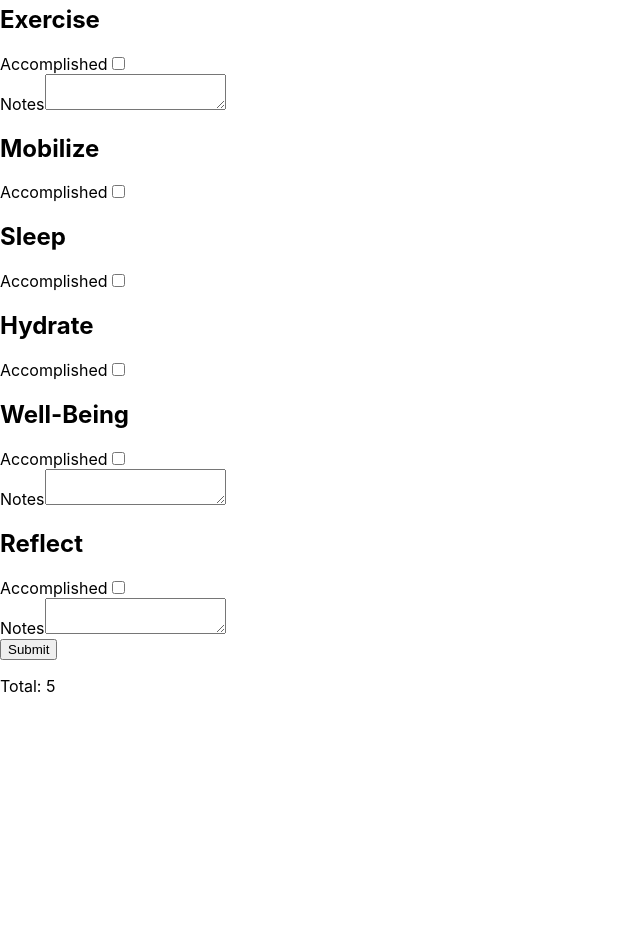
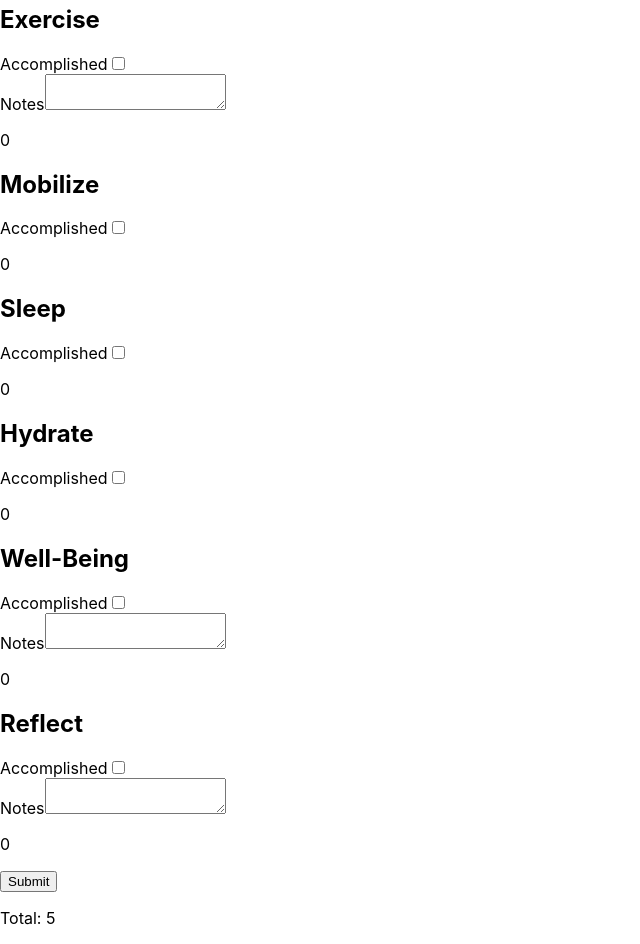
Before and after one commit to peter7n/whole-life-tracker, a React (Create React App) app: page / in a window 1280 px wide. Shown: the part 280-1224 px from the top of the page, without its empty margins (0-640 px from the left). Before the commit the page ends 992 px from the top, so only its background shows below. Built offline with nearby package versions, Linux system fonts and the light colour scheme; no server answers.

Commit message:
load current day's data and set all fields and scores

```diff
--- a/src/App.js
+++ b/src/App.js
@@ -11,6 +11,14 @@ function App() {
   const [daySubmitted, setDaySubmitted] = useState(false);
   const [currentDateId, setCurrentDateId] = useState('');
   const [currentView, setCurrentView] = useState('');
+
+  let fetchUrl = 'https://masterptn.org:3000';
+  const fetchUrlDev = 'http://localhost:3001';
+  let devMode = true;   // edit for dev or prod server
+
+  if (devMode) {
+    fetchUrl = fetchUrlDev;
+  }
 
   const submitDayHandler = (daySubmitData) => {
     console.log(daySubmitData);
@@ -32,8 +40,7 @@ function App() {
   // post entry with specified date
   useEffect(() => {
     if (Object.keys(daysDataObject).length !== 0) {
-      fetch('https://masterptn.org:3000/post-data/' + currentDateId, {
-      // fetch('http://localhost:3001/post-data/' + currentDateId, {
+      fetch(fetchUrl + '/post-data/' + currentDateId, {
       method: 'POST',
       headers: {'Content-Type': 'application/json'},
       body: JSON.stringify(daysDataObject)
@@ -47,19 +54,19 @@ function App() {
         console.log("Error:", error);
       });
     }
-  }, [daysDataObject, currentDateId]);
+  }, [daysDataObject, currentDateId, fetchUrl]);
 
   // fetch all entries
   useEffect(() => {
     if (currentView === 'All') {
-      fetch('https://masterptn.org:3000/get-data/')
+      fetch(fetchUrl + '/get-data/')
       .then((res) => res.json())
       .then((data) => {
         setDaysExistingData(data);
         console.log(data);
     });
     }
-  }, [currentView]);
+  }, [currentView, fetchUrl]);
 
   const DateHandler = (dateId) => {
     console.log('in app.js ' + dateId);
--- a/src/HabitsPanel/HabitsPanel.js
+++ b/src/HabitsPanel/HabitsPanel.js
@@ -1,4 +1,4 @@
-import { useState } from 'react';
+import { useState, useEffect} from 'react';
 // import NutritionRow from './NutritionRow';
 // import ExerciseRow from './ExerciseRow';
 // import MobilizeRow from './MobilizeRow';
@@ -10,6 +10,13 @@ import ScoreDisplay from '../ScoreDisplay/ScoreDisplay';
 import TrackingRow from './TrackingRow';
 
 const HabitsPanel = (props) => {
+	let fetchUrl = 'https://masterptn.org:3000';
+	const fetchUrlDev = 'http://localhost:3001';
+	let devMode = true;   // edit for dev or prod server
+
+	if (devMode) {
+	  fetchUrl = fetchUrlDev;
+	}
 	const [nutritionScore, setNutritionScore] = useState(5);
 	const [nutritionFoodArray, setNutritionFoodArray] = useState([]);
 	const [exerciseScore, setExerciseScore] = useState(0);
@@ -22,8 +29,22 @@ const HabitsPanel = (props) => {
 	const [reflectScore, setReflectScore] = useState(0);
 	const [reflectNotes, setReflectNotes] = useState('');
 
+	// checkbox control to set state on data load
+	const [exerciseCheck, setExerciseCheck] = useState(false);
+	const [mobilizeCheck, setMobilizeCheck] = useState(false);
+	const [sleepCheck, setSleepCheck] = useState(false);
+	const [hydrateCheck, setHydrateCheck] = useState(false);
+	const [wellbeingCheck, setWellBeingCheck] = useState(false);
+	const [reflectCheck, setReflectCheck] = useState(false);
+
+	const [initExerciseNotes, setInitExerciseNotes] = useState('');
+	const [initWellbeingNotes, setInitWellbeingNotes] = useState('');
+	const [initReflectNotes, setInitReflectNotes] = useState('');
+
+	// const [existingDayData, setExistingDayData] = useState({});
+
 	// Specific states for Nutrition tracker
-	const [foodArray, setFoodArray] = useState([]);
+	const [tempFoodArray, setTempFoodArray] = useState([]);
 	// const [nutritionPoints, setNutritionPoints] = useState(5);
 
 	const scoreUpdateHandler = (habit, points, data) => {
@@ -76,15 +97,91 @@ const HabitsPanel = (props) => {
 			points: pointsSelected,
 			food: enteredFood
 		};
-		let updatedArray = [...foodArray, foodEntry];
+		let updatedArray = [...tempFoodArray, foodEntry];
 		// let updatedPoints = nutritionPoints + +pointsSelected;
 
-		setFoodArray((prevFoodArray) => {
+		setTempFoodArray((prevFoodArray) => {
 			return [...prevFoodArray, foodEntry];
 		});
 		// setNutritionPoints(updatedPoints);
 		scoreUpdateHandler('Nutrition', +pointsSelected, updatedArray);
 	};
+
+	const checkboxChangeHandler = (habit, state) => {
+		switch (habit) {
+			case 'Exercise':
+				setExerciseCheck(state);
+				break;
+			case 'Mobilize':
+				setMobilizeCheck(state);
+				break;
+			case 'Sleep':
+				setSleepCheck(state);
+				break;
+			case 'Hydrate':
+				setHydrateCheck(state);
+				break;
+			case 'Well-Being':
+				setWellBeingCheck(state);
+				break;
+			case 'Reflect':
+				setReflectCheck(state);
+				break;
+			default:
+				throw new Error('Unhandled habit.');
+		}
+	}
+
+	// fetch data for today's date
+	useEffect(() => {
+		if (props.date) {
+			fetch(fetchUrl + '/get-data/' + props.date)
+			.then((res) => res.json())
+			.then((data) => {
+				if (data.date) {
+					console.log('entry exists');
+					// setExistingDayData(data);
+					setNutritionScore(data.nutrition);
+					setNutritionFoodArray(data.nutrition_noncompliant);
+					if (data.exercise) {
+						setExerciseScore(data.exercise);
+						setExerciseCheck(true);
+						setExerciseNotes(data.exercise_notes);
+						setInitExerciseNotes(data.exercise_notes);
+					}
+					if (data.mobilize) {
+						setMobilizeScore(data.mobilize);
+						setMobilizeCheck(true);
+					}
+					if (data.sleep) {
+						setSleepScore(data.sleep);
+						setSleepCheck(true);
+					}
+					if (data.hydrate) {
+						setHydrateScore(data.hydrate);
+						setHydrateCheck(true);
+					}
+					if (data.wellbeing) {
+						setWellBeingScore(data.wellbeing);
+						setWellBeingCheck(true);
+						setWebllBeingNotes(data.wellbeing_notes);
+						setInitWellbeingNotes(data.wellbeing_notes);
+					}
+					if (data.reflect) {
+						setReflectScore(data.reflect);
+						setReflectCheck(true);
+						setReflectNotes(data.reflect_notes);
+						setInitReflectNotes(data.reflect_notes);
+					}
+				} else {
+					console.log('entry not found');
+				}
+
+				console.log('getting current date:');
+				console.log(data);
+			});
+		}
+	}, [props.date, fetchUrl]);
 
 	return (
 		<form onSubmit={submitHandler}>
@@ -99,31 +196,43 @@ const HabitsPanel = (props) => {
 			/>
 			<TrackingRow
 				name="Exercise"
-				checkbox={ {show: true, label: 'Accomplished', id: 'exercise-check'} }
-				textarea={ {show: true, label: 'Notes', id: 'exercise-text'} }
-				onScoreUpdate={scoreUpdateHandler} />
+				checkbox={ {show: true, label: 'Accomplished', id: 'exercise-check', checked: exerciseCheck, onCheckboxChange: checkboxChangeHandler} }
+				textarea={ {show: true, label: 'Notes', id: 'exercise-text', initTextArea: initExerciseNotes} }
+				onScoreUpdate={scoreUpdateHandler}
+				np={exerciseScore}
+			/>
 			<TrackingRow
 				name="Mobilize"
-				checkbox={ {show: true, label: 'Accomplished', id: 'mobilize-check'} }
-				onScoreUpdate={scoreUpdateHandler} />
+				checkbox={ {show: true, label: 'Accomplished', id: 'mobilize-check', checked: mobilizeCheck, onCheckboxChange: checkboxChangeHandler} }
+				onScoreUpdate={scoreUpdateHandler}
+				np={mobilizeScore}
+			/>
 			<TrackingRow
 				name="Sleep"
-				checkbox={ {show: true, label: 'Accomplished', id: 'sleep-check'} }
-				onScoreUpdate={scoreUpdateHandler} />
+				checkbox={ {show: true, label: 'Accomplished', id: 'sleep-check', checked: sleepCheck, onCheckboxChange: checkboxChangeHandler} }
+				onScoreUpdate={scoreUpdateHandler}
+				np={sleepScore}
+			/>
 			<TrackingRow
 				name="Hydrate"
-				checkbox={ {show: true, label: 'Accomplished', id: 'hydrate-check'} }
-				onScoreUpdate={scoreUpdateHandler} />
+				checkbox={ {show: true, label: 'Accomplished', id: 'hydrate-check', checked: hydrateCheck, onCheckboxChange: checkboxChangeHandler} }
+				onScoreUpdate={scoreUpdateHandler}
+				np={hydrateScore}
+			/>
 			<TrackingRow
 				name="Well-Being"
-				checkbox={ {show: true, label: 'Accomplished', id: 'well-being-check'} }
-				textarea={ {show: true, label: 'Notes', id: 'well-being-text'} }
-				onScoreUpdate={scoreUpdateHandler} />
+				checkbox={ {show: true, label: 'Accomplished', id: 'well-being-check', checked: wellbeingCheck, onCheckboxChange: checkboxChangeHandler} }
+				textarea={ {show: true, label: 'Notes', id: 'well-being-text', initTextArea: initWellbeingNotes} }
+				onScoreUpdate={scoreUpdateHandler}
+				np={wellBeingScore}
+			/>
 			<TrackingRow
 				name="Reflect"
-				checkbox={ {show: true, label: 'Accomplished', id: 'reflect-check'} }
-				textarea={ {show: true, label: 'Notes', id: 'reflect-text'} }
-				onScoreUpdate={scoreUpdateHandler} />
+				checkbox={ {show: true, label: 'Accomplished', id: 'reflect-check', checked: reflectCheck, onCheckboxChange: checkboxChangeHandler} }
+				textarea={ {show: true, label: 'Notes', id: 'reflect-text', initTextArea: initReflectNotes} }
+				onScoreUpdate={scoreUpdateHandler}
+				np={reflectScore}
+			/>
 			<button type="submit">Submit</button>
 			<ScoreDisplay score={nutritionScore + exerciseScore + mobilizeScore + sleepScore + hydrateScore + wellBeingScore + reflectScore} />
 		</form>
--- a/src/HabitsPanel/TrackingRow.js
+++ b/src/HabitsPanel/TrackingRow.js
@@ -1,17 +1,30 @@
-import { useState } from 'react';
+import { useState, useEffect } from 'react';
 import HabitRowWrapper from '../UI/HabitRowWrapper';
 import Input from '../UI/Input';
 
 const TrackingRow = (props) => {
+	let existingTextArea = '';
+	if (props.textarea !== undefined) {
+		console.log('yyy:' + props.name);
+		console.log(props.textarea.initTextArea);
+		existingTextArea = props.textarea.initTextArea;
+	}
 	const [checkboxChecked, setCheckboxChecked] = useState(false);
 	const [enteredTextArea, setEnteredTextArea] = useState('');
 	const [enteredText, setEnteredText] = useState('');
 	const [selectSelected, setSelectSelected] = useState((props.select !== undefined) ? props.select.value : ''); 	// set initial select value to value passed through props
 
 	const checkboxHandler = () => {
-		if (!checkboxChecked) {
+		// if local state and parent state are both not checked, then set checked
+		if (!checkboxChecked && !props.checkbox.checked) {
 			setCheckboxChecked(true);
+			// props.checkbox.onCheckboxChange(true);
 			props.onScoreUpdate(props.name, 5);
+		// else if local state is not checked and parent state is checked, set parent state to not checked
+		} else if (!checkboxChecked && props.checkbox.checked) {
+			props.checkbox.onCheckboxChange(props.name, false) // create a prop to set parent state
+			props.onScoreUpdate(props.name, -5)
+		// else set local state to unchecked
 		} else {
 			setCheckboxChecked(false);
 			props.onScoreUpdate(props.name, -5);
@@ -38,6 +51,11 @@ const TrackingRow = (props) => {
 		setEnteredText('');		// clear text field
 	}
 
+	useEffect(() => {
+		setEnteredTextArea(existingTextArea);
+		console.log('changing textarea to initTextArea');
+	}, [existingTextArea]);
+
 	let checkboxInput = '';
 	let textareaInput = '';
 	let textInput = '';
@@ -50,8 +68,9 @@ const TrackingRow = (props) => {
 				type="checkbox"
 				label={props.checkbox.label}
 				id={props.checkbox.id}
-				value={checkboxChecked}
-				onChange={checkboxHandler} />;
+				checked={checkboxChecked || props.checkbox.checked}
+				onChange={checkboxHandler}
+			/>;
 	}
 	if (props.textarea !== undefined && props.textarea.show) {
 		textareaInput =
@@ -97,7 +116,7 @@ const TrackingRow = (props) => {
 			{selectInput}
 			{textInput}
 			{buttonInput}
-			{checkboxChecked && <p>+5</p>}
+			{checkboxChecked}
 			{npDisplay}
 		</HabitRowWrapper>
 	);
--- a/src/UI/Input.js
+++ b/src/UI/Input.js
@@ -6,7 +6,7 @@ const Input = (props) => {
 	const checkbox =
 		<div>
 			<label htmlFor={props.id}>{props.label}</label>
-			<input type="checkbox" id={props.id} name={props.id} onChange={props.onChange} value={props.value} />
+			<input type="checkbox" id={props.id} name={props.id} onChange={props.onChange} checked={props.checked} />
 		</div>;
 
 	const textarea =
```
